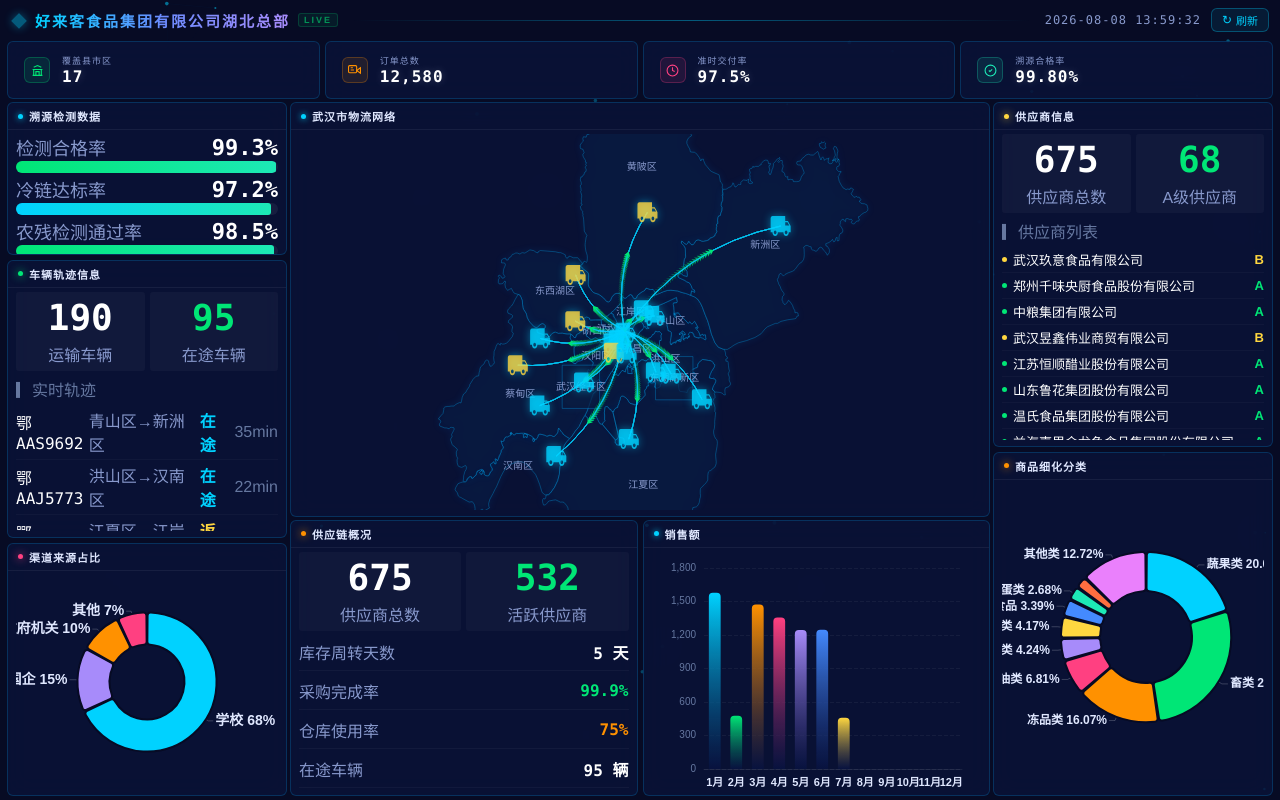
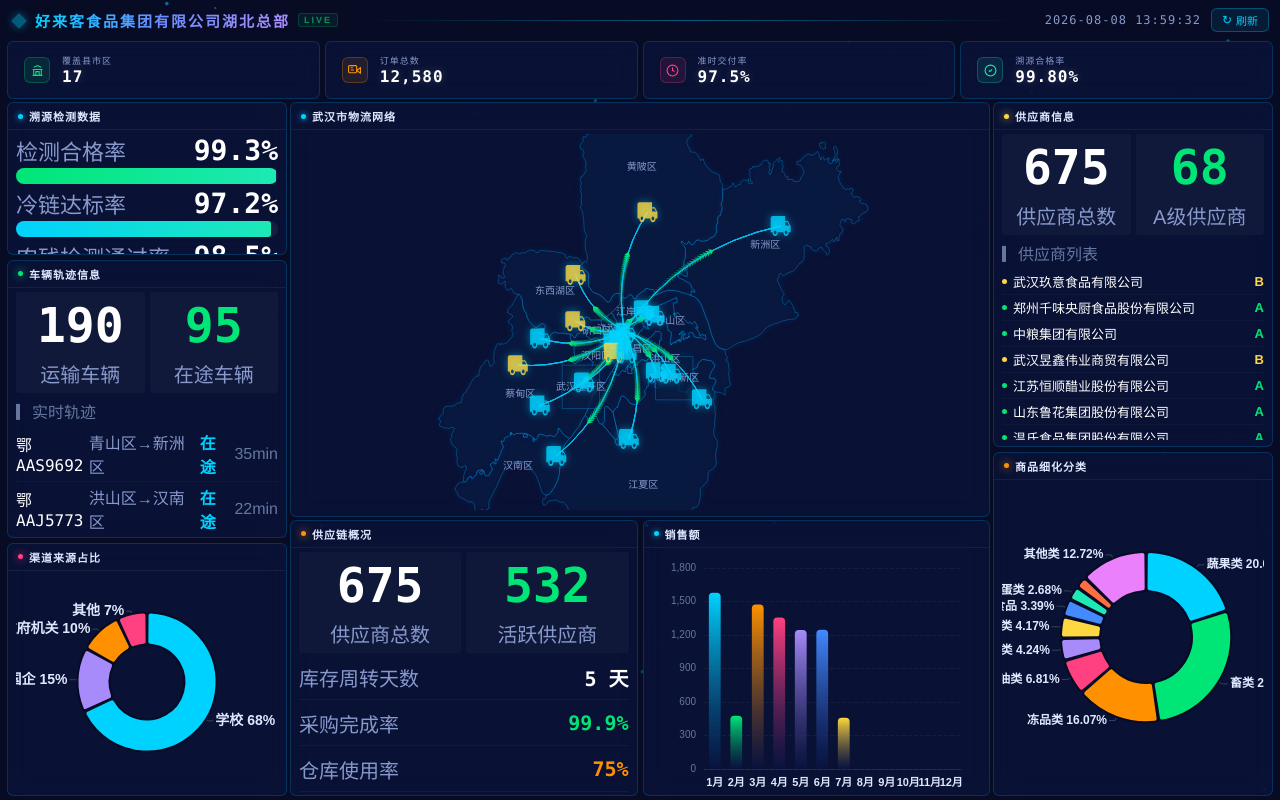
Before and after one commit to sdfasadfasd/dashboard, a plain HTML site: page index.html in a window 1280 px wide. Drawn offline with Linux system fonts and the light colour scheme; animation ran at ten frames a second.

Commit message:
massive fonts

```diff
--- a/css/style.css
+++ b/css/style.css
@@ -140,9 +140,9 @@ html, body {
 /* ================ 进度条 ================ */
 .progress-item { display: flex; flex-direction: column; gap: 1px; }
 .progress-head { display: flex; justify-content: space-between; align-items: baseline; }
-.progress-head .label { font-size: 18px; color: var(--text-secondary); }
-.progress-head .val  { font-size: 22px; font-weight: 700; font-family: var(--font-mono); color: #fff; }
-.progress-bar { height: 12px; border-radius: 6px; background: rgba(255,255,255,0.06); overflow: hidden; }
+.progress-head .label { font-size: 22px; color: var(--text-secondary); }
+.progress-head .val  { font-size: 28px; font-weight: 700; font-family: var(--font-mono); color: #fff; }
+.progress-bar { height: 16px; border-radius: 8px; background: rgba(255,255,255,0.06); overflow: hidden; }
 .progress-fill { height: 100%; border-radius: 3px; transition: width 0.8s ease; background: linear-gradient(90deg, var(--accent-cyan), var(--accent-teal)); }
 .progress-fill.green  { background: linear-gradient(90deg, var(--accent-green), var(--accent-teal)); }
 .progress-fill.orange { background: linear-gradient(90deg, var(--accent-orange), #ffd740); }
@@ -156,8 +156,8 @@ html, body {
 /* 双栏卡片 */
 .stat-row { display: grid; grid-template-columns: 1fr 1fr; gap: 5px; }
 .stat-item { background: rgba(255,255,255,0.03); border-radius: 3px; padding: 5px; text-align: center; }
-.stat-item .stat-num { font-size: 36px; font-weight: 700; font-family: var(--font-mono); color: #fff; }
-.stat-item .stat-label { font-size: 16px; color: var(--text-secondary); margin-top: 4px; }
+.stat-item .stat-num { font-size: 48px; font-weight: 700; font-family: var(--font-mono); color: #fff; }
+.stat-item .stat-label { font-size: 20px; color: var(--text-secondary); margin-top: 6px; }
 
 /* 批次标签 */
 .batch-tag { display: flex; align-items: center; gap: 4px; padding: 4px 6px; background: rgba(0,230,118,0.08); border: 1px solid rgba(0,230,118,0.2); border-radius: 4px; font-size: 9px; }
@@ -166,7 +166,7 @@ html, body {
 
 /* 供应链列表 */
 .supply-list { display: flex; flex-direction: column; gap: 2px; }
-.supply-row { display: flex; justify-content: space-between; align-items: center; padding: 6px 0; border-bottom: 1px solid rgba(255,255,255,0.04); font-size: 16px; }
+.supply-row { display: flex; justify-content: space-between; align-items: center; padding: 7px 0; border-bottom: 1px solid rgba(255,255,255,0.04); font-size: 20px; }
 .supply-row .s-label { color: var(--text-secondary); }
 .supply-row .s-val { font-weight: 600; font-family: var(--font-mono); color: #fff; }
 
```
